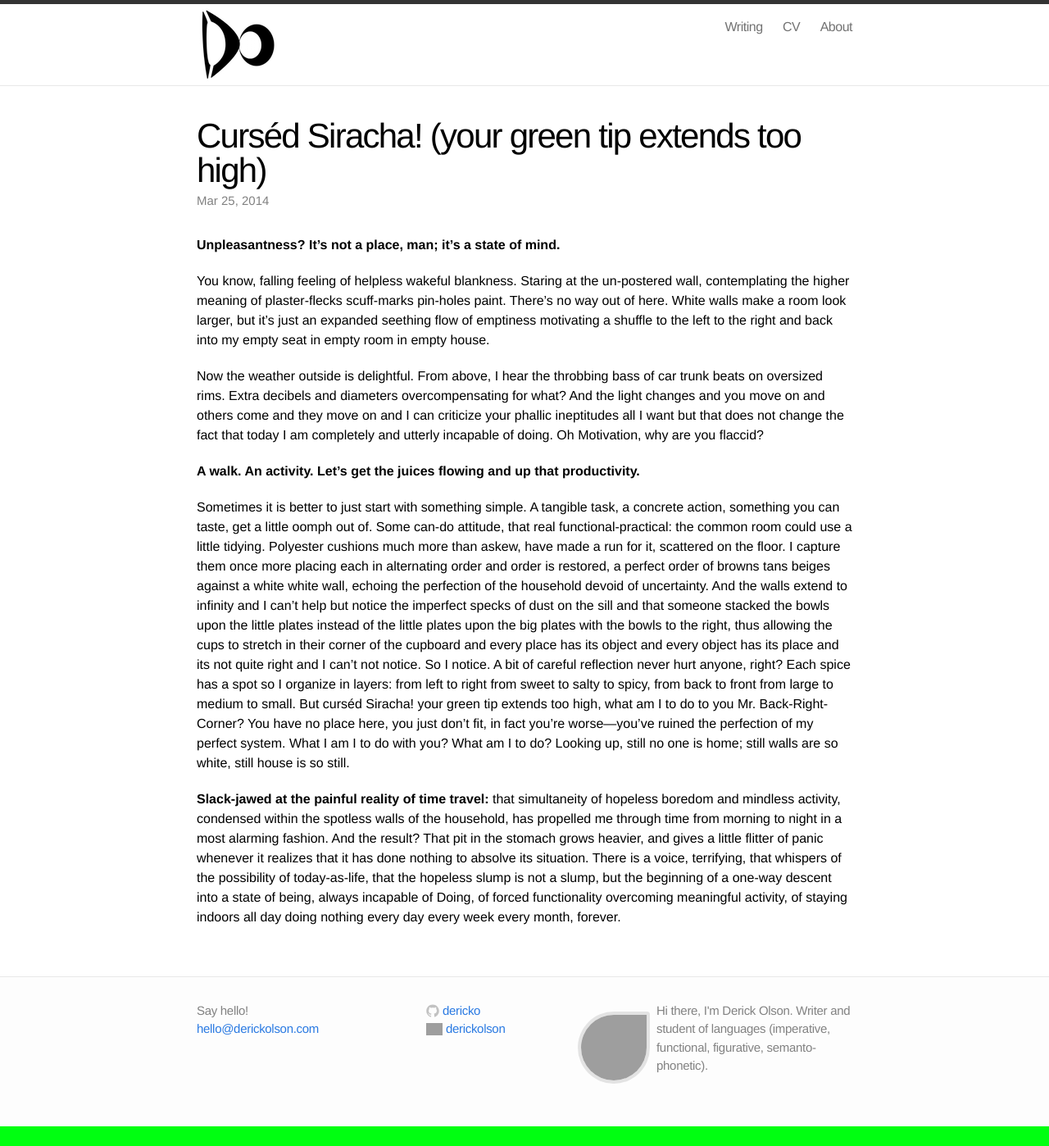
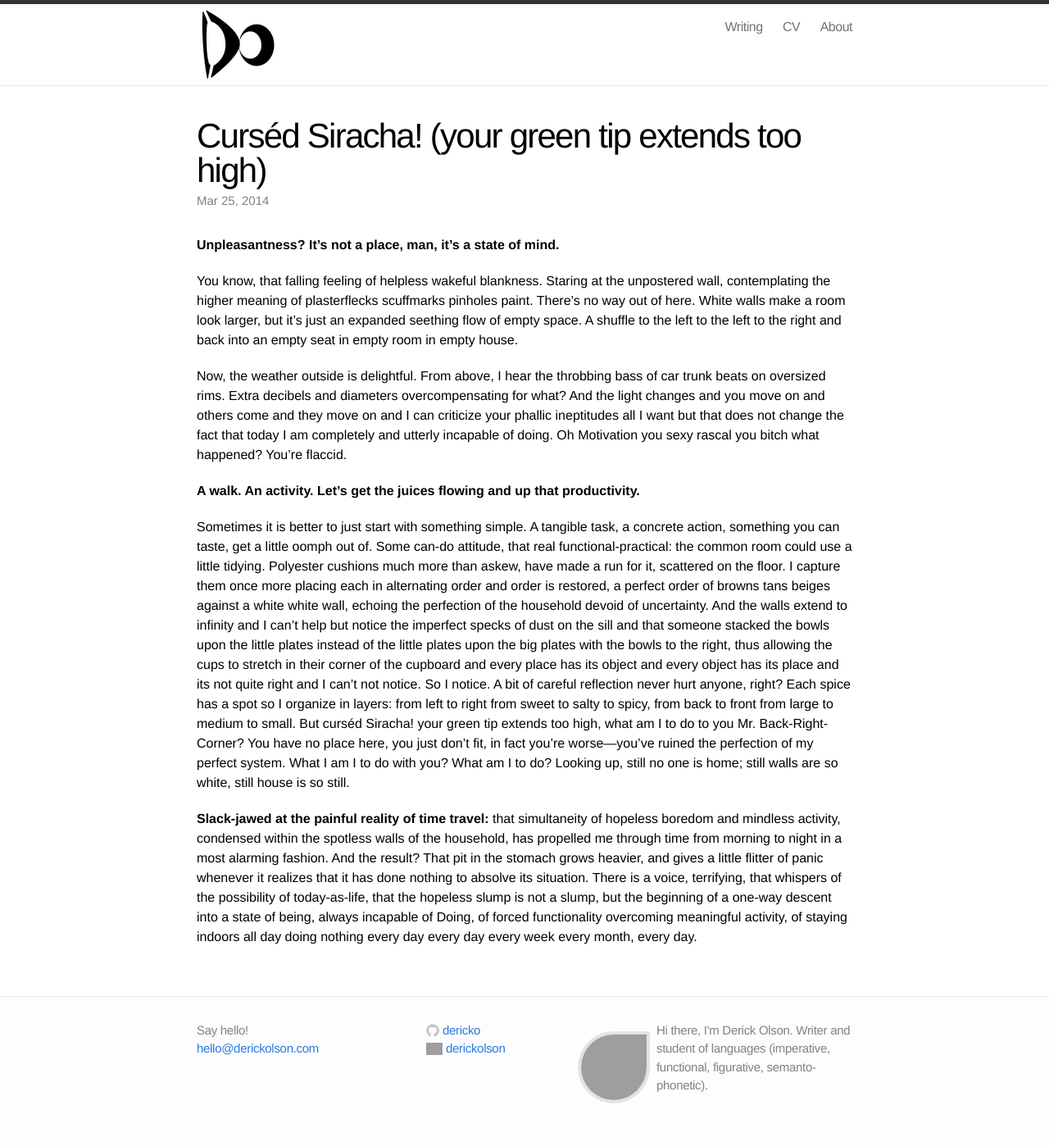
Before and after one commit to dericko/dericko.github.io, a Jekyll site: the page built from _posts/2014-03-25-unpleasantness.md, in a window 1280 px wide. Shown: the whole page at 82% size. Built offline with Jekyll 4.4.1, drawn with Linux system fonts in a browser that asks for light colours; before the commit the page ends 1374 px from its top, so only the background shows below that; grey boxes are pictures that could not be loaded.

Commit message:
update old essays

```diff
--- a/_posts/2014-03-25-unpleasantness.md
+++ b/_posts/2014-03-25-unpleasantness.md
@@ -1,20 +1,20 @@
 ---
 layout: post
 title: Curséd Siracha! (your green tip extends too high)
-description: "Unpleasantness? It's not a place, man; it's a state of mind."
-categories: writing nonfiction
+description: "Unpleasantness? It's not a place, man, it's a state of mind."
+categories: writing nonfiction featured
 tags: travel
 ---
 
-__Unpleasantness? It's not a place, man; it's a state of mind.__
+__Unpleasantness? It's not a place, man, it's a state of mind.__
 
-You know, falling feeling of helpless wakeful blankness. Staring at the un-postered wall, contemplating the higher meaning of plaster-flecks scuff-marks pin-holes paint. There's no way out of here. White walls make a room look larger, but it's just an expanded seething flow of emptiness motivating a shuffle to the left to the right and back into my empty seat in empty room in empty house.
+You know, that falling feeling of helpless wakeful blankness. Staring at the unpostered wall, contemplating the higher meaning of plasterflecks scuffmarks pinholes paint. There's no way out of here. White walls make a room look larger, but it's just an expanded seething flow of empty space. A shuffle to the left to the left to the right and back into an empty seat in empty room in empty house.
 
-Now the weather outside is delightful. From above, I hear the throbbing bass of car trunk beats on oversized rims. Extra decibels and diameters overcompensating for what? And the light changes and you move on and others come and they move on and I can criticize your phallic ineptitudes all I want but that does not change the fact that today I am completely and utterly incapable of doing. Oh Motivation, why are you flaccid?
+Now, the weather outside is delightful. From above, I hear the throbbing bass of car trunk beats on oversized rims. Extra decibels and diameters overcompensating for what? And the light changes and you move on and others come and they move on and I can criticize your phallic ineptitudes all I want but that does not change the fact that today I am completely and utterly incapable of doing. Oh Motivation you sexy rascal you bitch what happened? You're flaccid.
 
 __A walk. An activity. Let's get the juices flowing and up that productivity.__
 
 Sometimes it is better to just start with something simple. A tangible task, a concrete action, something you can taste, get a little oomph out of. Some can-do attitude, that real functional-practical: the common room could use a little tidying. Polyester cushions much more than askew, have made a run for it, scattered on the floor. I capture them once more placing each in alternating order and order is restored, a perfect order of browns tans beiges against a white white wall, echoing the perfection of the household devoid of uncertainty. And the walls extend to infinity and I can't help but notice the imperfect specks of dust on the sill and that someone stacked the bowls upon the little plates instead of the little plates upon the big plates with the bowls to the right, thus allowing the cups to stretch in their corner of the cupboard and every place has its object and every object has its place and its not quite right and I can't not notice. So I notice. A bit of careful reflection never hurt anyone, right? Each spice has a spot so I organize in layers: from left to right from sweet to salty to spicy, from back to front from large to medium to small. But curséd Siracha! your green tip extends too high, what am I to do to you Mr. Back-Right-Corner? You have no place here, you just don't fit, in fact you're worse—you've ruined the perfection of my perfect system. What I am I to do with you? What am I to do?
 Looking up, still no one is home; still walls are so white, still house is so still.
 
-__Slack-jawed at the painful reality of time travel:__ that simultaneity of hopeless boredom and mindless activity, condensed within the spotless walls of the household, has propelled me through time from morning to night in a most alarming fashion. And the result? That pit in the stomach grows heavier, and gives a little flitter of panic whenever it realizes that it has done nothing to absolve its situation. There is a voice, terrifying, that whispers of the possibility of today-as-life, that the hopeless slump is not a slump, but the beginning of a one-way descent into a state of being, always incapable of Doing, of forced functionality overcoming meaningful activity, of staying indoors all day doing nothing every day every week every month, forever.
+__Slack-jawed at the painful reality of time travel:__ that simultaneity of hopeless boredom and mindless activity, condensed within the spotless walls of the household, has propelled me through time from morning to night in a most alarming fashion. And the result? That pit in the stomach grows heavier, and gives a little flitter of panic whenever it realizes that it has done nothing to absolve its situation. There is a voice, terrifying, that whispers of the possibility of today-as-life, that the hopeless slump is not a slump, but the beginning of a one-way descent into a state of being, always incapable of Doing, of forced functionality overcoming meaningful activity, of staying indoors all day doing nothing every day every day every week every month, every day.
```
Also changed, not shown: _posts/2014-03-16-a-sunday-excursion.md (+1 -1 lines).
